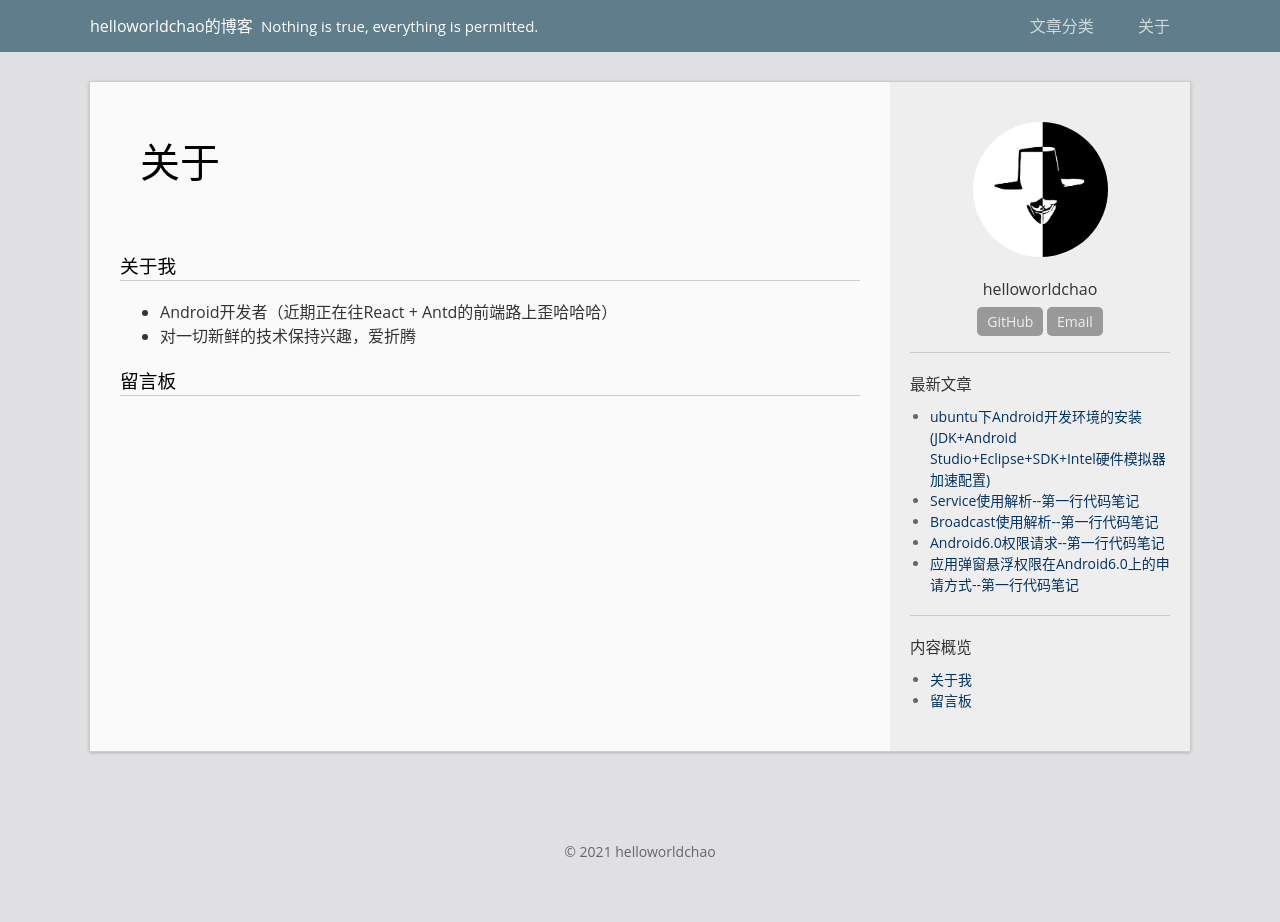
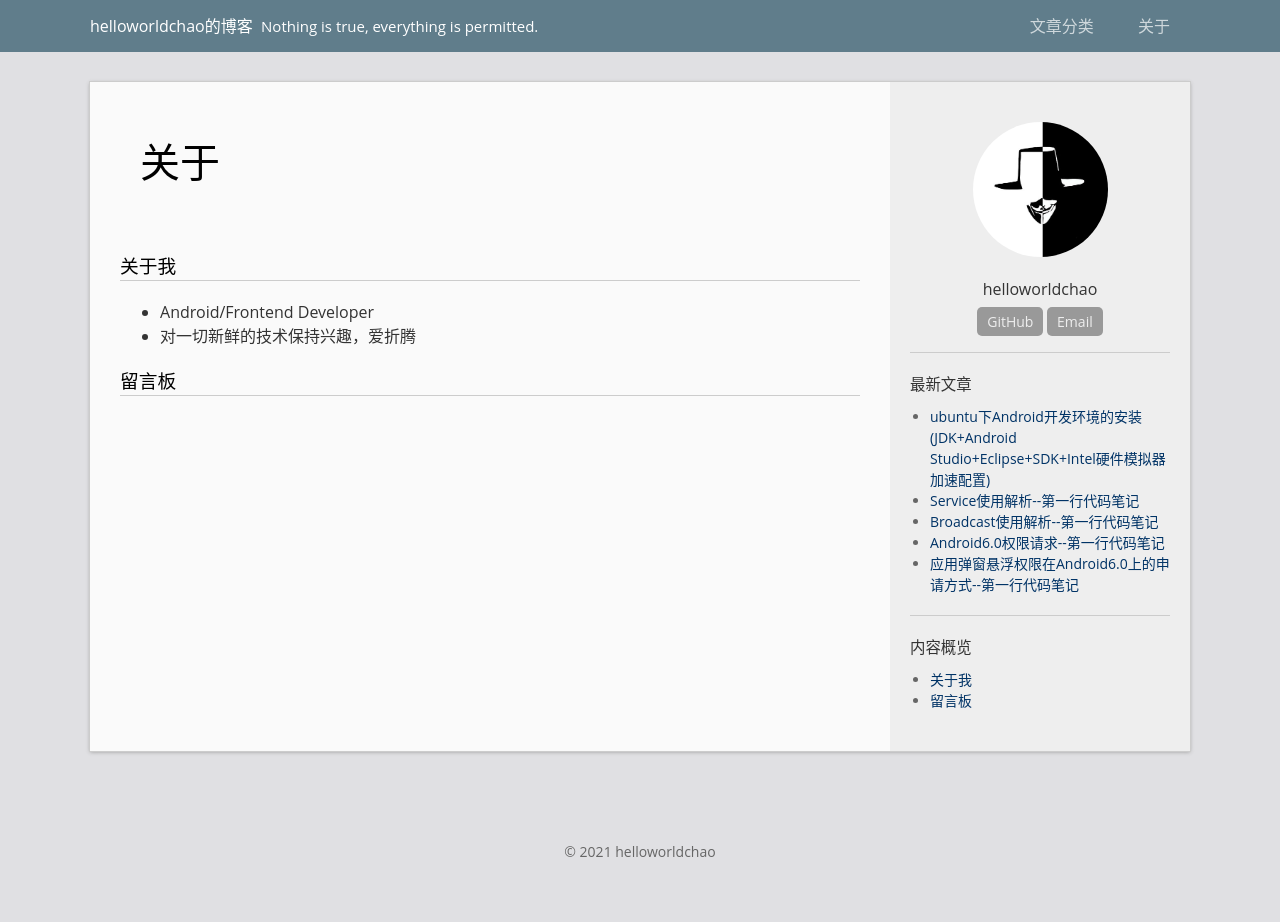
Before and after one commit to helloworldchao/helloworldchao.github.io, a Jekyll site: the page built from pages/about.md, in a window 1280 px wide. Built offline with Jekyll 4.4.1, drawn with Linux system fonts in a browser that asks for light colours; comment, search, counter and statistics services are not loaded.

Commit message:
feat: update about

```diff
--- a/pages/about.md
+++ b/pages/about.md
@@ -6,7 +6,7 @@ public: true
 ---
 ### 关于我
 
-* Android开发者（近期正在往React + Antd的前端路上歪哈哈哈）
+* Android/Frontend Developer
 * 对一切新鲜的技术保持兴趣，爱折腾
 
 ### 留言板
```
